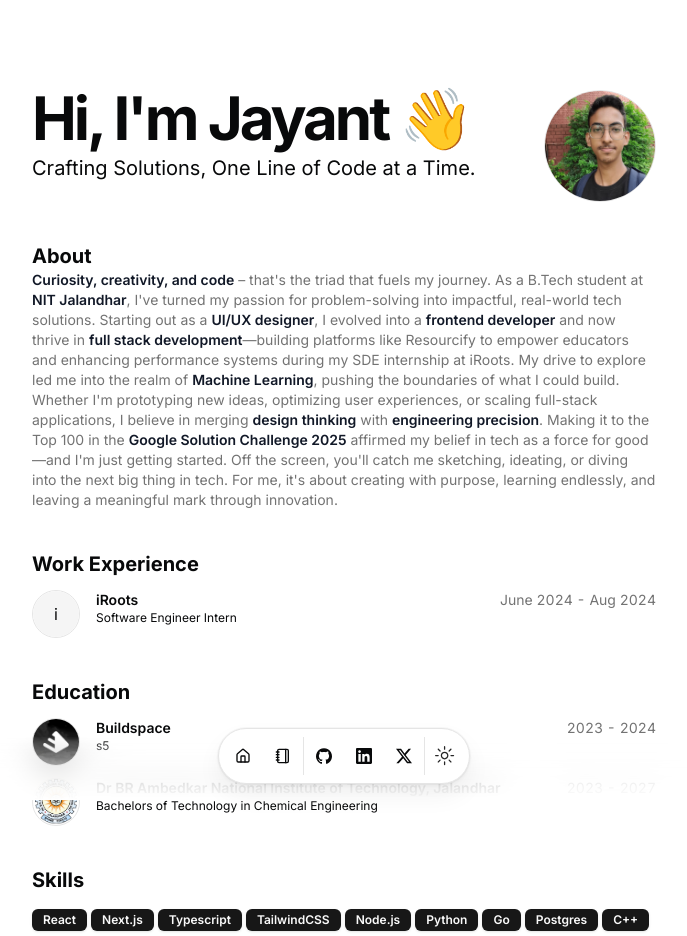
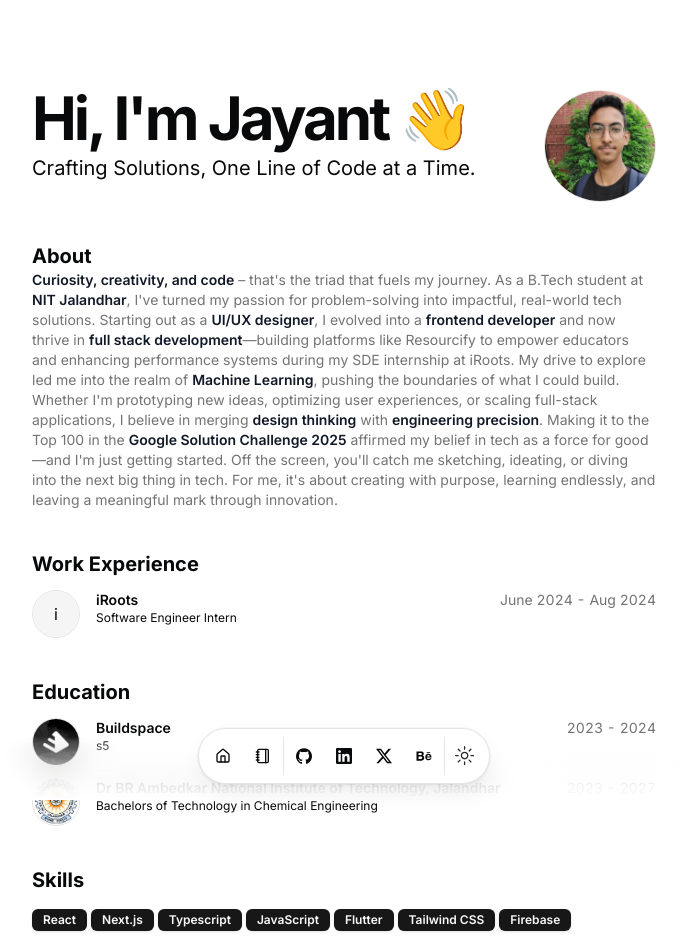
Before and after one commit to JAYANTJOSHI001/portfolio, a Next.js app: page / in a window 1280 px wide. Shown: the top 936 px of the page, without its empty margins (296-983 px from the left). Built offline with nearby package versions, Linux system fonts and the light colour scheme.

Commit message:
updated resume
Signed-off-by: JAYANTJOSHI001 <jayantjoshi909@gmail.com>

```diff
--- a/src/components/icons.tsx
+++ b/src/components/icons.tsx
@@ -1,10 +1,23 @@
 import { GlobeIcon, MailIcon } from "lucide-react";
+import Image, { ImageProps } from 'next/image';
 
 export type IconProps = React.HTMLAttributes<SVGElement>;
 
 export const Icons = {
   globe: (props: IconProps) => <GlobeIcon {...props} />,
   email: (props: IconProps) => <MailIcon {...props} />,
+  behance: (props: React.HTMLAttributes<HTMLOrSVGElement>) => (
+  <svg
+    xmlns="http://www.w3.org/2000/svg"
+    viewBox="0 0 32 32"
+    width="48px"
+    height="48px"
+    fill="currentColor"
+    {...props}
+  >
+    <path d="M 1 6.75 L 1 25.25 L 9.9375 25.25 C 10.765625 25.25 16.46875 25.082031 16.46875 19.875 C 16.46875 16.621094 14.230469 15.515625 13.09375 15.1875 C 13.929688 14.792969 15.59375 13.855469 15.59375 11.34375 C 15.59375 9.945313 15.394531 6.75 9.6875 6.75 Z M 21.375 8.46875 L 21.375 10.15625 L 28.28125 10.15625 L 28.28125 8.46875 Z M 5.0625 9.90625 L 8.875 9.90625 C 9.234375 9.90625 11.65625 9.714844 11.65625 12.03125 C 11.65625 14.011719 9.90625 14.21875 9.1875 14.21875 L 5.0625 14.21875 Z M 25 11.6875 C 19.777344 11.6875 18.6875 16.222656 18.6875 18.1875 C 18.6875 24.019531 23.46875 24.6875 25 24.6875 C 29.128906 24.6875 30.300781 22.015625 30.78125 20.53125 L 27.78125 20.53125 C 27.664063 20.914063 26.789063 22.15625 25.125 22.15625 C 22.335938 22.15625 22.09375 19.976563 22.09375 19 L 30.96875 19 C 31.148438 15.625 29.671875 11.6875 25 11.6875 Z M 24.90625 14.21875 C 25.738281 14.21875 26.410156 14.460938 26.8125 14.90625 C 27.214844 15.355469 27.511719 16.011719 27.59375 16.875 L 22.09375 16.875 C 22.109375 16.636719 22.164063 16.363281 22.25 16.0625 C 22.335938 15.753906 22.46875 15.460938 22.6875 15.1875 C 22.90625 14.917969 23.210938 14.683594 23.5625 14.5 C 23.921875 14.3125 24.367188 14.21875 24.90625 14.21875 Z M 5.0625 17 L 9.46875 17 C 10.34375 17 12.40625 17.136719 12.40625 19.65625 C 12.40625 22.097656 9.808594 22.09375 9.40625 22.09375 L 5.0625 22.09375 Z"/>
+  </svg>
+),
   linkedin: (props: IconProps) => (
     <svg viewBox="0 0 24 24" xmlns="http://www.w3.org/2000/svg" {...props}>
       <title>LinkedIn</title>
--- a/src/data/resume.tsx
+++ b/src/data/resume.tsx
@@ -16,7 +16,12 @@ export const DATA = {
     "React",
     "Next.js",
     "Typescript",
-    "TailwindCSS",
+    "JavaScript",
+    "Flutter",
+    "Tailwind CSS",
+    "Firebase",
+    "React Native",
+    "Express.js",
     "Node.js",
     "Python",
     "Go",
@@ -49,6 +54,13 @@ export const DATA = {
         name: "X",
         url: "https://x.com/JayantJoshi_",
         icon: Icons.x,
+
+        navbar: true,
+      },
+      Behance: {
+        name: "Behance",
+        url: "https://www.behance.net/jayantjoshi_",
+        icon: Icons.behance,
 
         navbar: true,
       },
```
Also changed, not shown: public/behance.svg (added).
